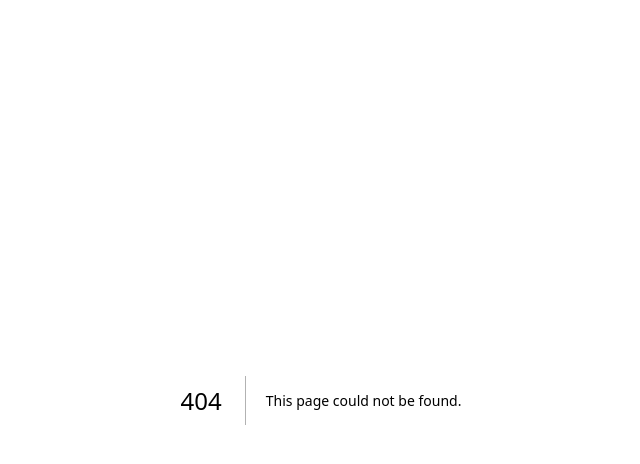
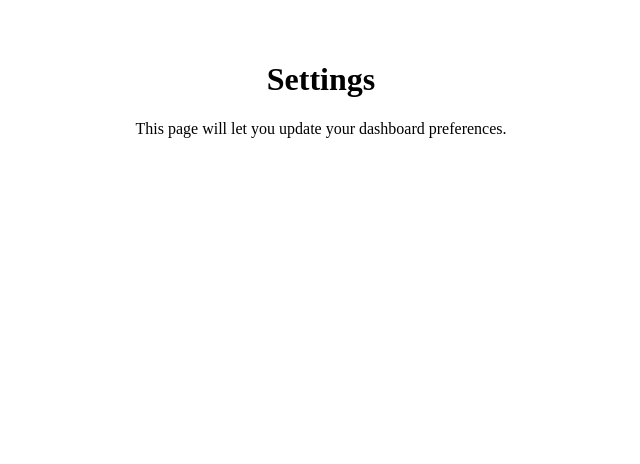
Before and after one commit to Chaletrentallebanon/Chalet-Rental-Dashboard, a Next.js app: page /settings in a window 1280 px wide. Before the commit this address had no page. Shown: the top 464 px of the page, without its empty margins (319-959 px from the left). Built offline with nearby package versions, Linux system fonts and the light colour scheme.

Commit message:
Create settings.tsx

```diff
--- /dev/null
+++ b/pages/settings.tsx
@@ -0,0 +1,8 @@
+export default function SettingsPage() {
+  return (
+    <main style={{ padding: '2rem', textAlign: 'center' }}>
+      <h1>Settings</h1>
+      <p>This page will let you update your dashboard preferences.</p>
+    </main>
+  );
+}
```
